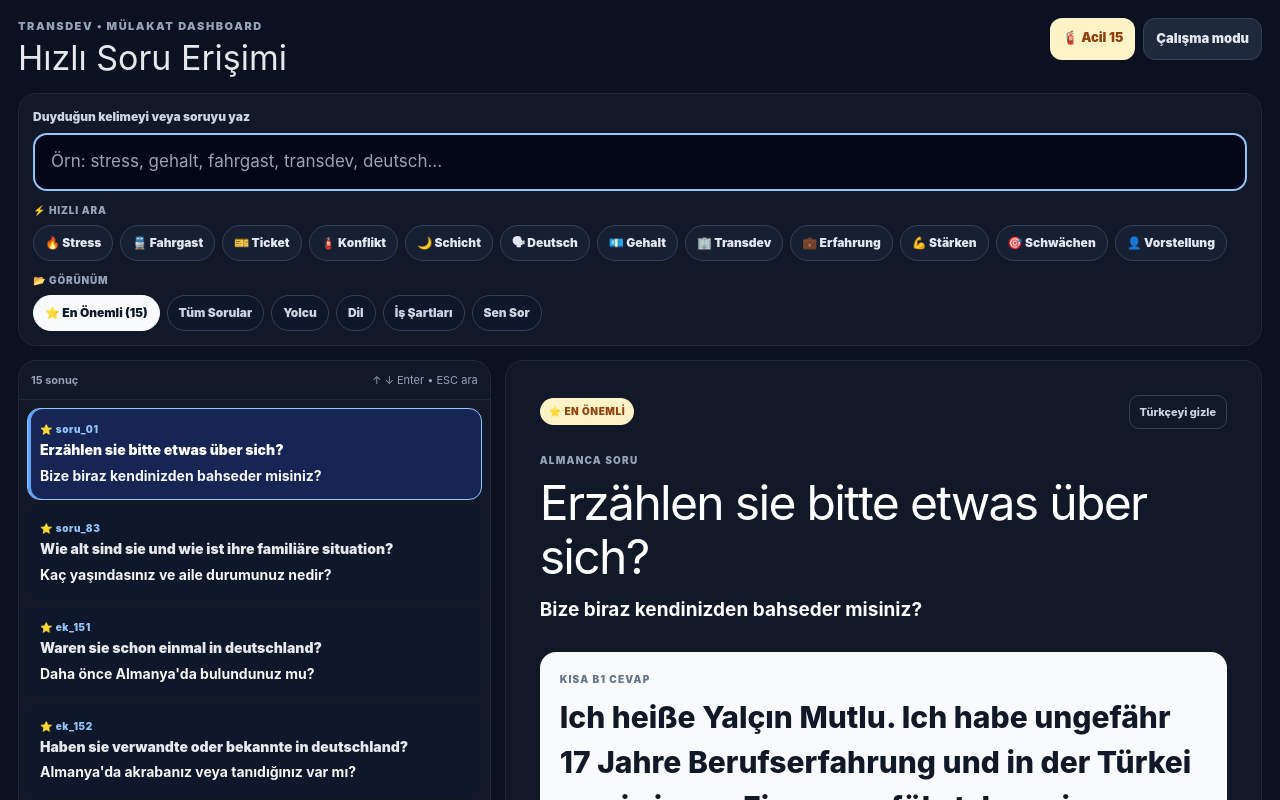
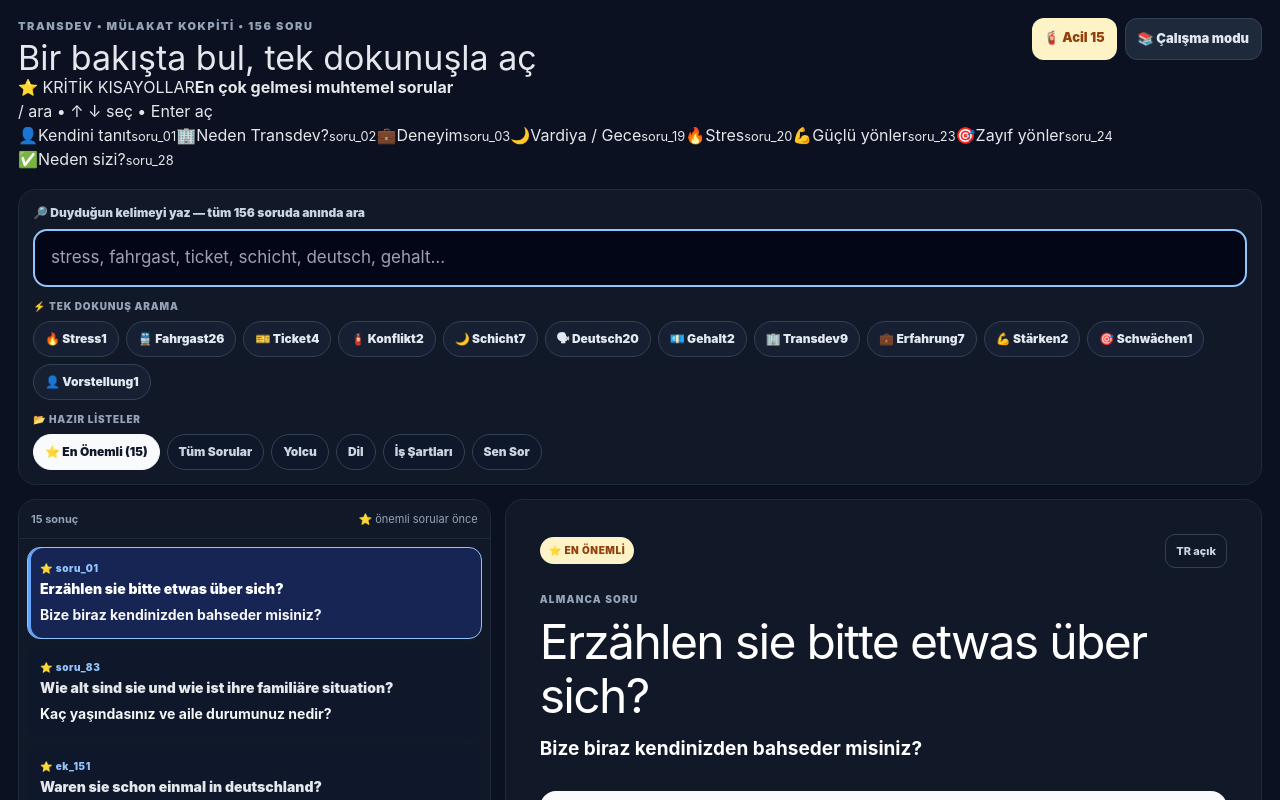
Before and after one commit to ymgrmny-gif/yalcinmutlu, a Next.js app: page /transdev-gorusme/dashboard in a window 1280 px wide. Shown: the top 800 px of the page. Built offline with nearby package versions, Linux system fonts and the light colour scheme; no server answers.

Commit message:
Turn interview dashboard into a one-glance cockpit

```diff
--- a/app/transdev-gorusme/dashboard/DashboardClient.tsx
+++ b/app/transdev-gorusme/dashboard/DashboardClient.tsx
@@ -37,6 +37,17 @@ const quickSearches = [
   { label: '👤 Vorstellung', value: 'über sich' },
 ];
 
+const criticalShortcuts = [
+  { id: 'soru_01', icon: '👤', label: 'Kendini tanıt' },
+  { id: 'soru_02', icon: '🏢', label: 'Neden Transdev?' },
+  { id: 'soru_03', icon: '💼', label: 'Deneyim' },
+  { id: 'soru_19', icon: '🌙', label: 'Vardiya / Gece' },
+  { id: 'soru_20', icon: '🔥', label: 'Stres' },
+  { id: 'soru_23', icon: '💪', label: 'Güçlü yönler' },
+  { id: 'soru_24', icon: '🎯', label: 'Zayıf yönler' },
+  { id: 'soru_28', icon: '✅', label: 'Neden sizi?' },
+];
+
 export default function DashboardClient() {
   const [query, setQuery] = useState('');
   const [filter, setFilter] = useState<FilterKey>('important');
@@ -47,6 +58,15 @@ export default function DashboardClient() {
 
   const normalizedQuery = query.trim().toLocaleLowerCase('de-DE');
 
+  const quickCounts = useMemo(() => {
+    return Object.fromEntries(
+      quickSearches.map((item) => [
+        item.value,
+        orderedQuestions.filter((question) => searchText(question).includes(item.value.toLocaleLowerCase('de-DE'))).length,
+      ])
+    ) as Record<string, number>;
+  }, []);
+
   const visibleQuestions = useMemo(() => {
     if (normalizedQuery) {
       return orderedQuestions.filter((question) => searchText(question).includes(normalizedQuery));
@@ -56,23 +76,30 @@ export default function DashboardClient() {
 
   const selected = useMemo(() => {
     return visibleQuestions.find((question) => question.id === selectedId)
+      ?? orderedQuestions.find((question) => question.id === selectedId)
       ?? visibleQuestions[0]
       ?? orderedQuestions[0];
   }, [selectedId, visibleQuestions]);
 
   useEffect(() => {
     if (!visibleQuestions.length) return;
-    if (!visibleQuestions.some((question) => question.id === selectedId)) {
+    if (!visibleQuestions.some((question) => question.id === selectedId) && normalizedQuery) {
       setSelectedId(visibleQuestions[0].id);
       setCursor(0);
     }
-  }, [visibleQuestions, selectedId]);
+  }, [visibleQuestions, selectedId, normalizedQuery]);
 
   useEffect(() => {
     const onKey = (event: KeyboardEvent) => {
-      if (event.key === 'Escape') {
+      if (event.key === '/') {
+        event.preventDefault();
         searchRef.current?.focus();
         searchRef.current?.select();
+        return;
+      }
+      if (event.key === 'Escape') {
+        setQuery('');
+        searchRef.current?.focus();
         return;
       }
       if (!visibleQuestions.length) return;
@@ -107,6 +134,8 @@ export default function DashboardClient() {
     setFilter(next);
     setQuery('');
     setCursor(0);
+    const first = orderedQuestions.find((question) => matchesFilter(question, next));
+    if (first) setSelectedId(first.id);
   };
 
   const runQuickSearch = (value: string) => {
@@ -115,22 +144,53 @@ export default function DashboardClient() {
     requestAnimationFrame(() => searchRef.current?.focus());
   };
 
+  const openCritical = (id: string) => {
+    setQuery('');
+    setFilter('important');
+    setSelectedId(id);
+    const index = orderedQuestions.filter((question) => importantIds.has(question.id)).findIndex((question) => question.id === id);
+    setCursor(Math.max(0, index));
+  };
+
   return (
     <main className={styles.page}>
       <header className={styles.header}>
         <div>
-          <p className={styles.eyebrow}>TRANSDEV • MÜLAKAT DASHBOARD</p>
-          <h1>Hızlı Soru Erişimi</h1>
+          <p className={styles.eyebrow}>TRANSDEV • MÜLAKAT KOKPİTİ • {orderedQuestions.length} SORU</p>
+          <h1>Bir bakışta bul, tek dokunuşla aç</h1>
         </div>
         <div className={styles.headerActions}>
           <Link className={styles.emergencyLink} href="/transdev-gorusme/dashboard/acil/">🧯 Acil 15</Link>
-          <Link className={styles.studyLink} href="/transdev-gorusme/">Çalışma modu</Link>
+          <Link className={styles.studyLink} href="/transdev-gorusme/">📚 Çalışma modu</Link>
         </div>
       </header>
 
+      <section className={styles.criticalPanel}>
+        <div className={styles.panelHead}>
+          <div>
+            <span className={styles.panelKicker}>⭐ KRİTİK KISAYOLLAR</span>
+            <strong>En çok gelmesi muhtemel sorular</strong>
+          </div>
+          <span className={styles.keyboardHint}>/ ara • ↑ ↓ seç • Enter aç</span>
+        </div>
+        <div className={styles.criticalGrid}>
+          {criticalShortcuts.map((item) => (
+            <button
+              key={item.id}
+              className={selectedId === item.id && !query ? styles.criticalActive : styles.criticalButton}
+              onClick={() => openCritical(item.id)}
+            >
+              <span className={styles.criticalIcon}>{item.icon}</span>
+              <span>{item.label}</span>
+              <small>{item.id}</small>
+            </button>
+          ))}
+        </div>
+      </section>
+
       <section className={styles.searchPanel}>
         <div className={styles.searchHead}>
-          <label className={styles.searchLabel} htmlFor="dashboard-search">Duyduğun kelimeyi veya soruyu yaz</label>
+          <label className={styles.searchLabel} htmlFor="dashboard-search">🔎 Duyduğun kelimeyi yaz — tüm {orderedQuestions.length} soruda anında ara</label>
           {query && <button className={styles.clearSearch} onClick={() => setQuery('')}>Temizle ×</button>}
         </div>
         <input
@@ -139,13 +199,13 @@ export default function DashboardClient() {
           className={styles.search}
           value={query}
           onChange={(event) => { setQuery(event.target.value); setCursor(0); }}
-          placeholder="Örn: stress, gehalt, fahrgast, transdev, deutsch…"
+          placeholder="stress, fahrgast, ticket, schicht, deutsch, gehalt…"
           autoComplete="off"
           autoFocus
         />
 
         <div className={styles.quickArea}>
-          <span className={styles.quickLabel}>⚡ Hızlı ara</span>
+          <span className={styles.quickLabel}>⚡ TEK DOKUNUŞ ARAMA</span>
           <div className={styles.quickRow}>
             {quickSearches.map((item) => (
               <button
@@ -153,14 +213,15 @@ export default function DashboardClient() {
                 className={normalizedQuery === item.value.toLocaleLowerCase('de-DE') ? styles.quickActive : styles.quickButton}
                 onClick={() => runQuickSearch(item.value)}
               >
-                {item.label}
+                <span>{item.label}</span>
+                <b>{quickCounts[item.value] ?? 0}</b>
               </button>
             ))}
           </div>
         </div>
 
         <div className={styles.filterArea}>
-          <span className={styles.quickLabel}>📂 Görünüm</span>
+          <span className={styles.quickLabel}>📂 HAZIR LİSTELER</span>
           <div className={styles.filterRow}>
             {filters.map((item) => (
               <button
@@ -180,7 +241,7 @@ export default function DashboardClient() {
         <aside className={styles.sidebar}>
           <div className={styles.sidebarHead}>
             <strong>{visibleQuestions.length} sonuç</strong>
-            <span>{query ? `Arama: “${query}”` : '↑ ↓ Enter • ESC ara'}</span>
+            <span>{query ? `“${query}”` : filter === 'important' ? '⭐ önemli sorular önce' : 'hazır liste'}</span>
           </div>
           <div className={styles.questionList}>
             {visibleQuestions.length ? visibleQuestions.map((question, index) => (
@@ -196,7 +257,7 @@ export default function DashboardClient() {
                 <span className={styles.questionTurkish}>{question.ceviri}</span>
               </button>
             )) : (
-              <div className={styles.empty}>Bu aramayla eşleşen soru yok.</div>
+              <div className={styles.empty}>Bu aramayla eşleşen soru yok. Daha kısa bir kelime dene.</div>
             )}
           </div>
         </aside>
@@ -209,7 +270,7 @@ export default function DashboardClient() {
                   {importantIds.has(selected.id) ? '⭐ EN ÖNEMLİ' : selected.id}
                 </span>
                 <button className={styles.languageToggle} onClick={() => setTurkishVisible((value) => !value)}>
-                  {turkishVisible ? 'Türkçeyi gizle' : 'Türkçeyi göster'}
+                  {turkishVisible ? 'TR açık' : 'TR kapalı'}
                 </button>
               </div>
 
@@ -218,7 +279,7 @@ export default function DashboardClient() {
               {turkishVisible && <p className={styles.questionTranslation}>{selected.ceviri}</p>}
 
               <div className={styles.answerBlock}>
-                <p className={styles.sectionLabel}>KISA B1 CEVAP</p>
+                <p className={styles.sectionLabel}>B1 ALMANCA CEVAP</p>
                 <p className={styles.answerGerman}>{selected.cevap}</p>
               </div>
 
@@ -230,7 +291,7 @@ export default function DashboardClient() {
               )}
 
               <details className={styles.keywords}>
-                <summary>Eşleşme kelimeleri</summary>
+                <summary>🔑 Eşleşme kelimeleri</summary>
                 <div>{selected.keywords.join(' • ')}</div>
               </details>
             </>
@@ -239,8 +300,8 @@ export default function DashboardClient() {
       </section>
 
       <footer className={styles.footer}>
-        <span>⭐ önemli • ⚡ hızlı ara • tüm 156 soru tek aramada</span>
-        <span>Görüşmede: kelimeyi yaz veya kısayola dokun → sonucu seç → cevabı oku</span>
+        <span>⭐ kritik soru → ⚡ konu kısayolu → 🔎 serbest arama</span>
+        <span>Amaç: görüşmede en fazla 1–2 dokunuşla doğru cevaba ulaşmak</span>
       </footer>
     </main>
   );
```
